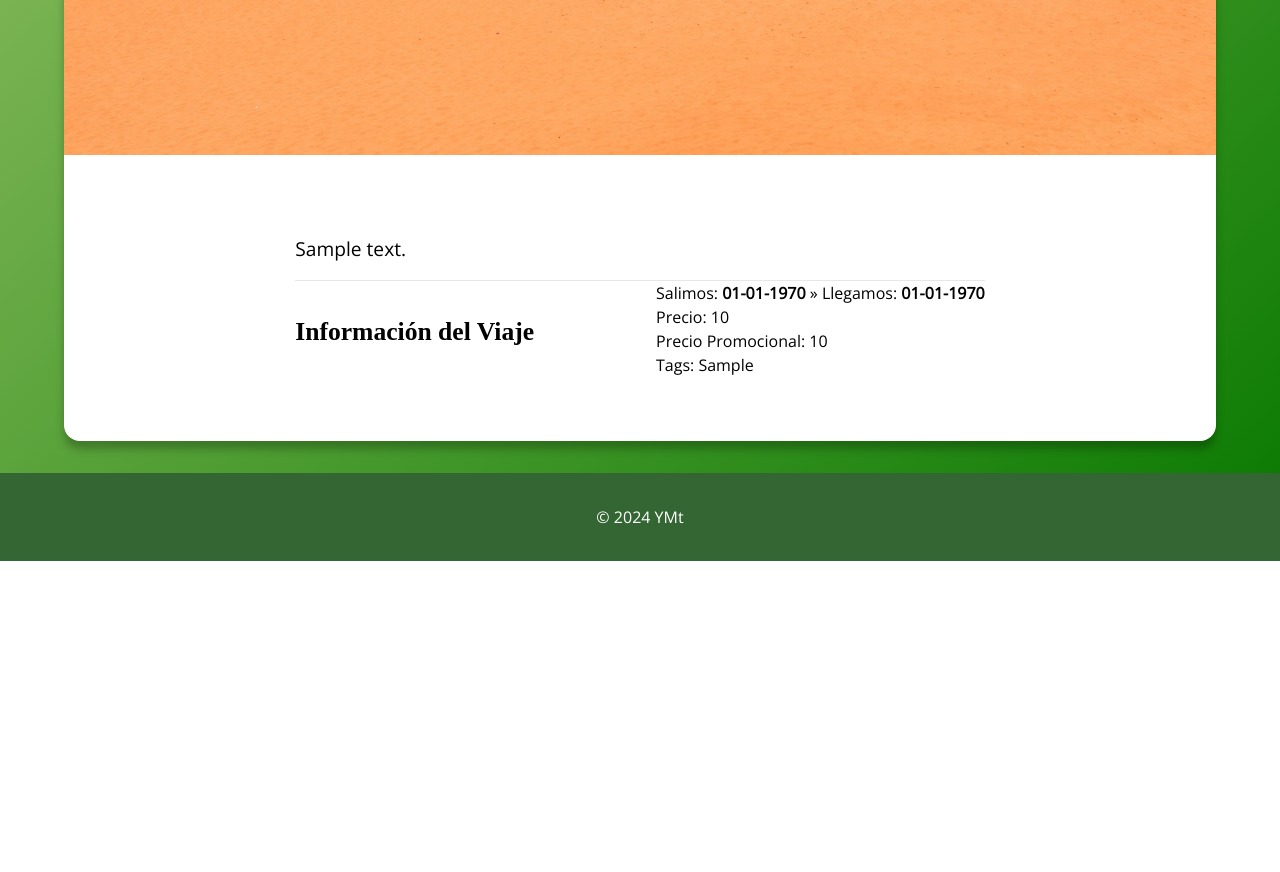
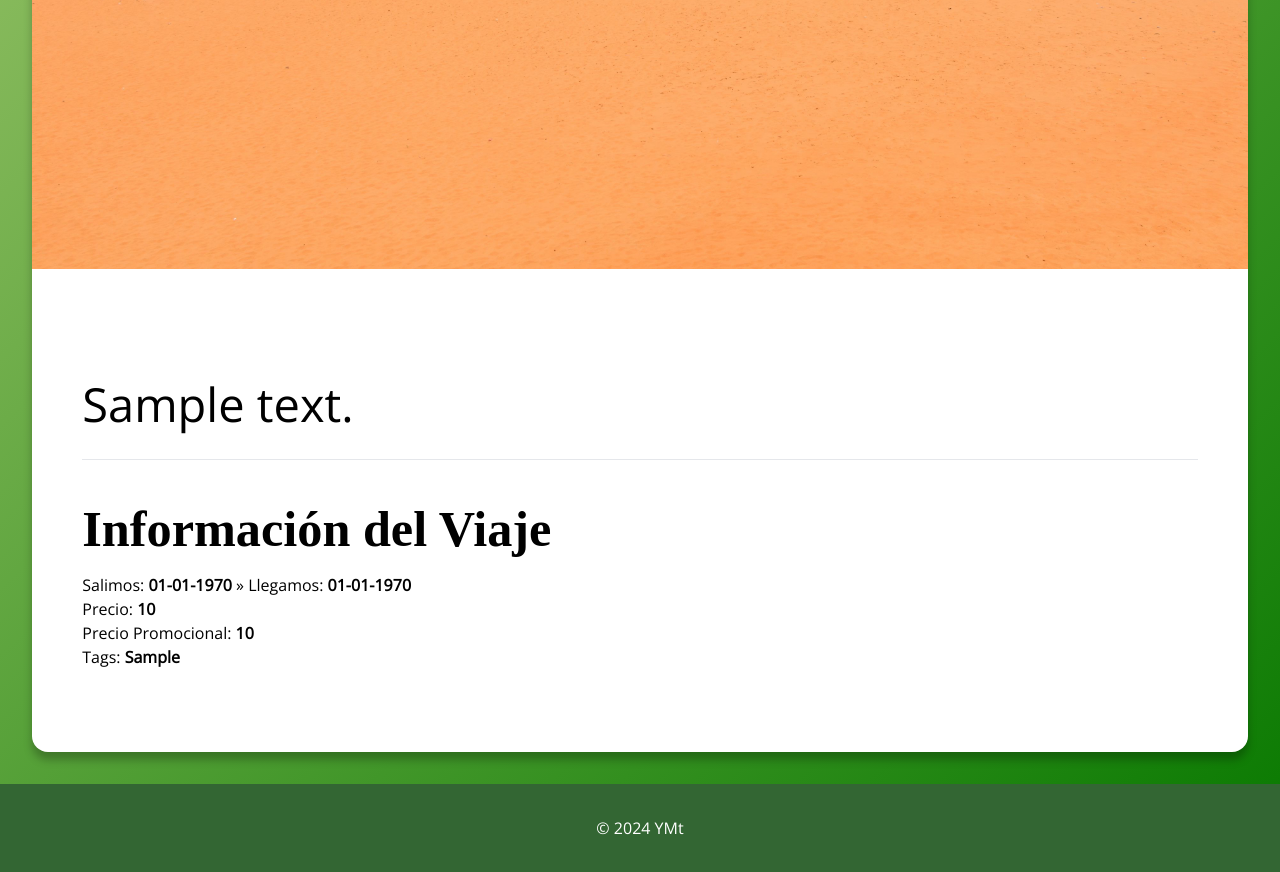
Before and after one commit to quileab/ymvt, a PHP site: page /?page=destination&id=1 in a window 1280 px wide. Shown: the part 2760-3632 px from the top of the page. Before the commit the page ends 3321 px from the top, so only its background shows below. Run offline with PHP 8.4, Linux system fonts and the light colour scheme; tables that the repository leaves empty or names only in its code hold one stand-in row (values such as "Sample post"); data that the repository does not hold is empty; some libraries are stand-ins or nearby versions; some web fonts are replaced.

Commit message:
Small fixes, several files

```diff
--- a/app/delete_image.php
+++ b/app/delete_image.php
@@ -10,5 +10,5 @@ if (file_exists($imagePath)) {
     unlink($imagePath);
 }
 
-header("Location: index.php?page=destination_form&id=$id#images");
+header("Location: index.php?page=destination_form&id=$id&cache=false#images");
 exit();
--- a/app/feature_image.php
+++ b/app/feature_image.php
@@ -12,5 +12,5 @@ if (file_exists($imagePath)) {
     copy($imagePath, $featuredImagePath);
 }
 
-header("Location: index.php?page=destination_form&id=$id#images");
+header("Location: index.php?page=destination_form&id=$id&cache=false#images");
 exit();
--- a/app/pages/destination_form.php
+++ b/app/pages/destination_form.php
@@ -1,4 +1,3 @@
-
 <?php
 // Conectar a la base de datos
 include "conn.php";
--- a/app/pages/destinations_table.php
+++ b/app/pages/destinations_table.php
@@ -29,7 +29,7 @@ $result = $conn->query($query);
                 <td class="py-3 px-4 border-b border-gray-200"><?= date('d-m-Y H:i', strtotime($row['arrival'])) ?></td>
                 <td class="py-3 px-4 border-b border-gray-200"><?= number_format($row['price'], 2) ?> USD</td>
                 <td class="py-3 px-4 border-b border-gray-200">
-                    <a href="index.php?page=destination_form&id=<?= $row['id'] ?>" class="text-blue-500 hover:underline">Editar</a> |
+                    <a href="index.php?page=destination_form&id=<?= $row['id'] ?>&cache=false" class="text-blue-500 hover:underline">Editar</a> |
                     <a href="delete_destination.php?id=<?= $row['id'] ?>" class="text-red-500 hover:underline" onclick="return confirm('¿Estás seguro de que deseas eliminar este destino?');">Eliminar</a>
                 </td>
             </tr>
--- a/includes/destinations.php
+++ b/includes/destinations.php
@@ -33,7 +33,6 @@ if ($result && $result->num_rows > 0) {
     <?php foreach ($popularDestinations as $key => $value) : ?>
     <!-- Card -->
     <div class="w-full rounded overflow-hidden shadow-lg bg-gray-100">
-      <!--img class="w-full" src="https://source.unsplash.com/600x400/?nature" /-->
       <img class="w-full aspect-video" src="<?= $value["Hero"] ?>" />
       <div class="px-4 py-3">
         <div class="font-bold text-base mb-2">
--- a/includes/nav.php
+++ b/includes/nav.php
@@ -20,18 +20,18 @@
     <div class="items-center justify-between hidden w-full md:flex md:w-auto md:order-1" id="navbar-sticky">
       <ul class="flex flex-col text-2xl md:text-base md:flex-row md:space-x-8 md:mt-0">
         <li class="md:py-3 py-5">
-          <a href="./page=home"
+          <a href="./?page=home"
             class="p-3 text-white hover:bg-opacity-70 hover:bg-green-900 transition hover:duration-300">
             Home</a>
         </li>
-        <li class="md:py-3 py-5">
+        <!--li class="md:py-3 py-5">
           <a href="#" class="p-3 text-white hover:bg-opacity-70 hover:bg-green-900 transition hover:duration-300">
             Nosotros</a>
-        </li>
-        <li class="md:py-3 py-5">
+        </li-->
+        <!--li class="md:py-3 py-5">
           <a href="#" class="p-3 text-white hover:bg-opacity-70 hover:bg-green-900 transition hover:duration-300">
             Destinos</a>
-        </li>
+        </li-->
         <li class="md:py-3 py-5">
           <a href="./?page=contacts"
             class="p-3 text-white hover:bg-opacity-70 hover:bg-green-900 transition hover:duration-300">
--- a/index.php
+++ b/index.php
@@ -17,7 +17,7 @@ $allowed_pages = ['destination','contacts','legal','home'];
 // Carga la página solicitada si está permitida
 if (in_array($page, $allowed_pages)) {
   echo"<main style='margin-top: 5.5rem;'>";
-    include "pages/{$page}.php";
+    include "./pages/{$page}.php";
   echo"</main>";
 } else {
     echo "<p>Página no encontrada.</p>";
--- a/pages/destination.php
+++ b/pages/destination.php
@@ -7,12 +7,12 @@
 
   .destination-container {
     display: flex;
+    overflow: auto;
     flex-direction: column;
     align-items: center;
     justify-content: center;
-    margin: 8rem 4rem 2rem 4rem;
+    margin: 8rem 2rem 2rem 2rem;
     border-radius: 1rem;
-    overflow: hidden;
     /*shadow*/
     box-shadow: 0px 0.5rem 0.5rem rgba(0, 0, 0, 0.25);
     background-color: #fff;
@@ -20,22 +20,29 @@
 
   h1 {
     text-align: left;
-    font-size: 3rem;
+    font-size: calc(1.2rem + (2 - 1) * ((100vw - 20rem) / (48 - 20)));
     font-weight: bold;
     margin-top: 2rem;
     margin-bottom: 1rem;
+    line-height: 0.7;
   }
 
   h2 {
     text-align: left;
-    font-size: 1.6rem;
+    font-size: calc(1rem + (2 - 1) * ((100vw - 20rem) / (48 - 20)));
     font-weight: bold;
     margin-top: 2rem;
     margin-bottom: 0.4rem;
   }
   .destination-description {
     display: block;
-    text-align: left; font-size: 1.2rem; margin-bottom: 1rem;
+    width: 100%;
+    text-align: left;
+    font-size: calc(1rem + (2 - 1) * ((100vw - 20rem) / (48 - 20)));
+    font-size-adjust: 0.5;
+    margin-bottom: 1rem;
+    overflow: auto;
+    text-wrap: wrap;
   }
 </style>
 
@@ -56,8 +63,8 @@ $images = glob("$imageDir/$imagePattern"); // Buscar imágenes que coincidan con
 ?>
 <section id="destination" class="destination-container">
   <h1><?= $destination ?></h1>
-  <div class="swiffy-slider slider-item-helper slider-nav-autoplay " data-slider-nav-autoplay-interval="4000"
-    style="--swiffy-slider-item-reveal:10%;">
+  <div class="swiffy-slider slider-item-helper slider-nav-autoplay " data-slider-nav-autoplay-interval="4000">
+    <!--style="--swiffy-slider-item-reveal:10%;"-->
     <ul class="slider-container">
       <?php foreach ($images as $image) {
         if($image == "./uploads/destinations/$id-featured.jpg") {
@@ -82,10 +89,10 @@ $images = glob("$imageDir/$imagePattern"); // Buscar imágenes que coincidan con
     </div>
   </div>
 
-  <div style="padding: 2rem;">
+  <div style="padding: calc(1rem + (2 - 1) * ((100vw - 20rem) / (48 - 20))); width: 100%;">
   <span class="destination-description" >
     <?= $description ?></span><hr>
-  <div style="display: grid; grid-template-columns: 1fr 1fr; gap: 2rem; margin-bottom:2rem;">
+  <div style="margin-bottom:2rem;">
     <h2>Información del Viaje</h2>
     <ul>
       <li>
@@ -94,9 +101,9 @@ $images = glob("$imageDir/$imagePattern"); // Buscar imágenes que coincidan con
         Llegamos: <strong><?= date('d-m-Y', strtotime($arrival)) ?>
         </strong>
       </li>
-      <li>Precio: <?= $price ?></li>
-      <li>Precio Promocional: <?= $promo_price ?></li>
-      <li>Tags: <?= $tags ?></li>
+      <li>Precio: <strong><?= $price ?></strong></li>
+      <li>Precio Promocional: <strong><?= $promo_price ?></strong></li>
+      <li>Tags: <strong><?= $tags ?></strong></li>
     </ul>
   </div>
   </div>
```
Also changed, not shown: app/includes/header.php (+7 -0 lines), pages/home.php (line endings or trailing spaces).
